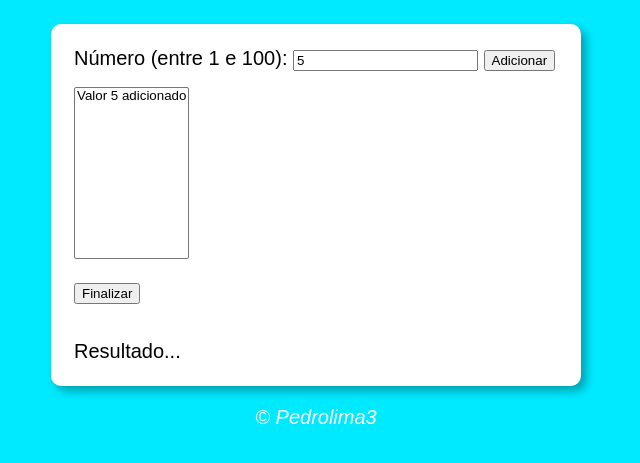
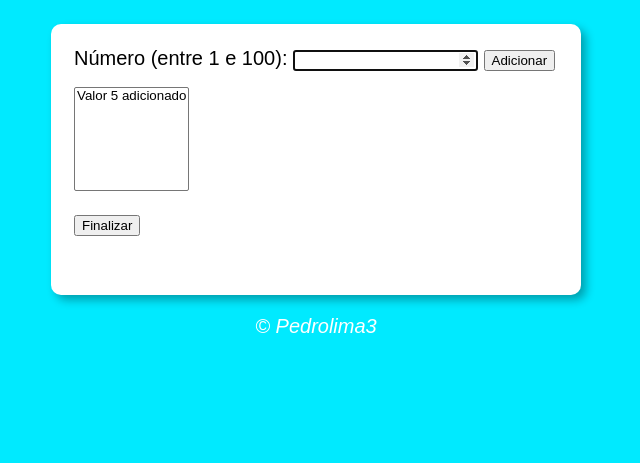
Before and after one commit to phlima3/Analisador-de-numeros, a plain HTML site: page index.html in a window 1280 px wide. Both pictures are taken after typing "5" into the empty fields and a click on the button "Adicionar". Shown: the part 75-538 px from the top of the page, without its empty margins (324-964 px from the left). Drawn offline with Linux system fonts and the light colour scheme.

Commit message:
pedro
Projeto finalizado

```diff
--- a/index.html
+++ b/index.html
@@ -18,12 +18,10 @@
         <input type="button" value="Adicionar" onclick="adicionar()" />
       </div>
       <div>
-        <select name="numDig" id="selNum" size="10"></select>
-        <p><input type="button" value="Finalizar" onclick="finalizar()"></p>
+        <select name="numDig" id="selNum" size="6"></select>
+        <p><input type="button" value="Finalizar" onclick="finalizar()" /></p>
       </div>
-      <div id="res">
-        Resultado...
-      </div>
+      <div id="res">Resultado...</div>
     </section>
     <footer>
       <p>&copy; Pedrolima3</p>
--- a/main.js
+++ b/main.js
@@ -1,20 +1,45 @@
 let num = [];
-function adicionar() {
-  let valorDigitado = Number(document.querySelector("#num").value);
+let valorDigitado = document.querySelector("#num");
 let sel = document.querySelector("#selNum");
 let res = document.querySelector("#res");
 
-  if (valorDigitado < 1 || valorDigitado > 100 || !valorDigitado) {
-    alert("[ERRO!] Por favor digite um valor válido.");
+function isNumero(n) {
+  if (Number(n) >= 1 && Number(n) <= 100) {
+    return true;
   } else {
+    return false;
+  }
+}
+
+function inLista(n, l) {
+  if (l.indexOf(Number(n)) != -1) {
+    return true;
+  } else {
+    return false;
+  }
+}
+
+function adicionar() {
+  if (isNumero(valorDigitado.value) && !inLista(valorDigitado.value, num)) {
+    num.push(Number(valorDigitado.value));
     let item = document.createElement("option");
-    num.push(valorDigitado);
-    item.text = `Valor ${valorDigitado} adicionado`;
+    item.text = `Valor ${valorDigitado.value} adicionado`;
     sel.appendChild(item);
-    console.log(num);
+    res.innerHTML = "";
+  } else {
+    alert("[ERRO] Valor inválido, ou já encontrado na lista.");
+  }
+  valorDigitado.value = "";
+  valorDigitado.focus();
+}
+
+function finalizar() {
+  if (num.length == 0) {
+    alert("[ERRO]Por favor, insira valores antes de começar");
+  } else {
     var max = num.reduce(function (a, b) {
       return Math.max(a, b);
-    }, -Infinity);
+    });
 
     var min = num.reduce(function (a, b) {
       return Math.min(a, b);
@@ -23,14 +48,13 @@ function adicionar() {
     for (var i = 0; i < num.length; i++) {
       soma += num[i];
     }
-  }
-}
 
-
-function finalizar(res,num,max,min,soma) {
     res.innerHTML = `<p>Ao todo, temos ${num.length} números cadastrados.</p>
       <p>O maior valor digitado foi ${max}</p>
       <p>O menor valor digitado foi ${min}</p>
       <p>A soma de todos os valores é de ${soma}
       <p>A média dos valores digitados é ${soma / num.length}</p>`;
   }
+}
+
+//=======================================
```
Lines whose indentation alone changed are shown as unchanged.
